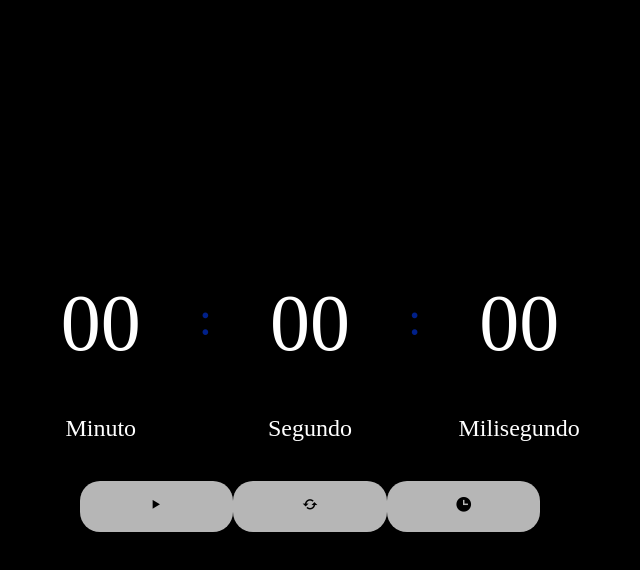
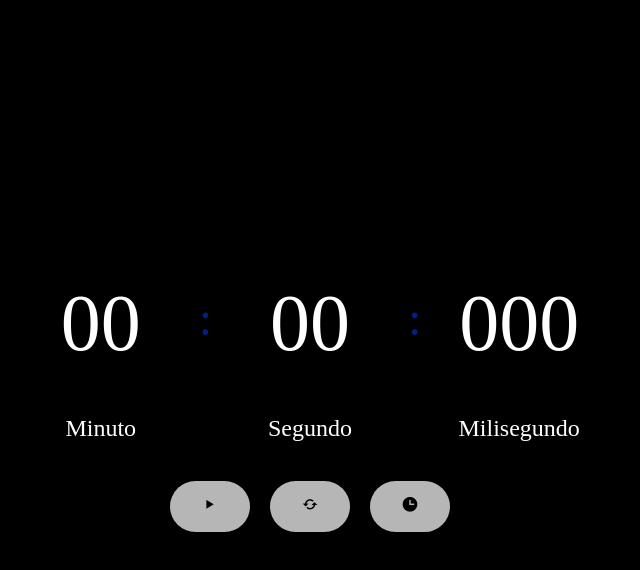
Before and after one commit to AntonioGoncalvesSousa/relogio-timer, a plain HTML site: page timer/timer.html in a window 1280 px wide. Both pictures are taken after a click on the button 639 px from the left and 506 px from the top of the page. Shown: the whole page, without its empty margins (330-970 px from the left). Drawn offline with nearby package versions, Linux system fonts and the light colour scheme.

Commit message:
Fazendo função para reiniciar o timer

```diff
--- a/style.css
+++ b/style.css
@@ -80,6 +80,23 @@
     background-color: rgb(107, 107, 107);
 }
 
+.button-timer {
+    width: 13%;
+    height: 80%;
+    background-color: rgb(182, 182, 182);
+    border-radius: 50px;
+    font-size: 1.1rem;
+    color: black;
+    border: none;
+    cursor: pointer;
+    transition: all 0.2s ease;
+    margin: 0px 10px;
+}
+
+.button-timer:hover{
+    background-color: rgb(107, 107, 107);
+}
+
 .bar {
     font-size: 3rem;
     display: flex;
@@ -97,16 +114,16 @@
     display: none;
 }
 
-.button .icon-pause {
+.button-timer .icon-pause {
     display: none;
 }
 .icon-play {
     display: inline;
 }
 
-.button.stop .icon-play {
+.button-timer.stop .icon-play {
     display: none;
 }
-.button.stop .icon-pause {
+.button-timer.stop .icon-pause {
     display: inline;
 }
--- a/timer/timer.html
+++ b/timer/timer.html
@@ -34,16 +34,16 @@
                 </div>
             </div>
             <div class="timer">
-                <button class="button" onclick="startTimer(this)">
+                <button class="button-timer" onclick="startTimer(this, true)">
                     <i class='bx bx-play icon-play'></i>
                     <i class='bx bx-pause icon-pause'></i>
                     <!-- Iniciar/Pausar -->
                 </button>
-                <button class="button">
+                <button class="button-timer" onclick="resetTimer()">
                     <i class='bx bx-refresh' ></i>
                     <!-- Reiniciar -->
                 </button>
-                <button class="button">
+                <button class="button-timer">
                     <i class='bx bxs-time' ></i>
                     <!-- Voltar para relogio -->
                 </button>
--- a/timer/timer.js
+++ b/timer/timer.js
@@ -6,8 +6,10 @@ let startTime = 0;
 let tempoAnterior = 0;
 let intervalo;
 
-function startTimer(button) {
-    button.classList.toggle('stop');
+function startTimer(button, isRunning) {
+    if (isRunning) {
+        button.classList.toggle('stop');
+    }
 
     if (button.classList.contains('stop')) {
         // TIMER RODANDO
@@ -31,3 +33,18 @@ function startTimer(button) {
         tempoAnterior = performance.now() - startTime;
     }
 }
+
+function resetTimer() {
+    clearInterval(intervalo);
+    tempoAnterior = 0;
+    startTime = 0;
+
+    minutoDisplay.innerHTML = '00';
+    segundoDisplay.innerHTML = '00';
+    milisegundoDisplay.innerHTML = '000';
+
+    const button = document.querySelector('.button-timer');
+    if (button.classList.contains('stop')) {
+        startTimer(button, false);
+    }
+}
```
